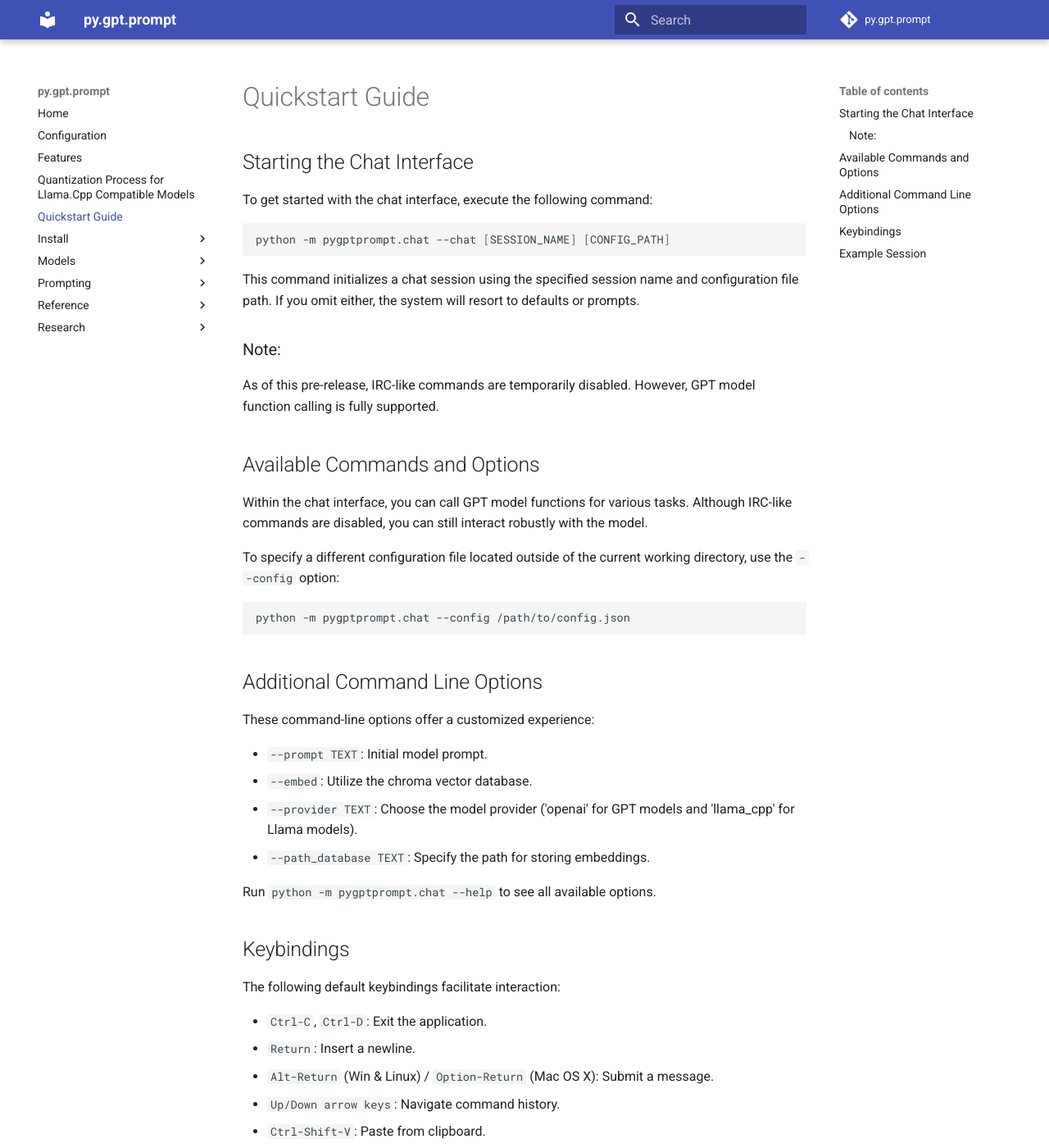
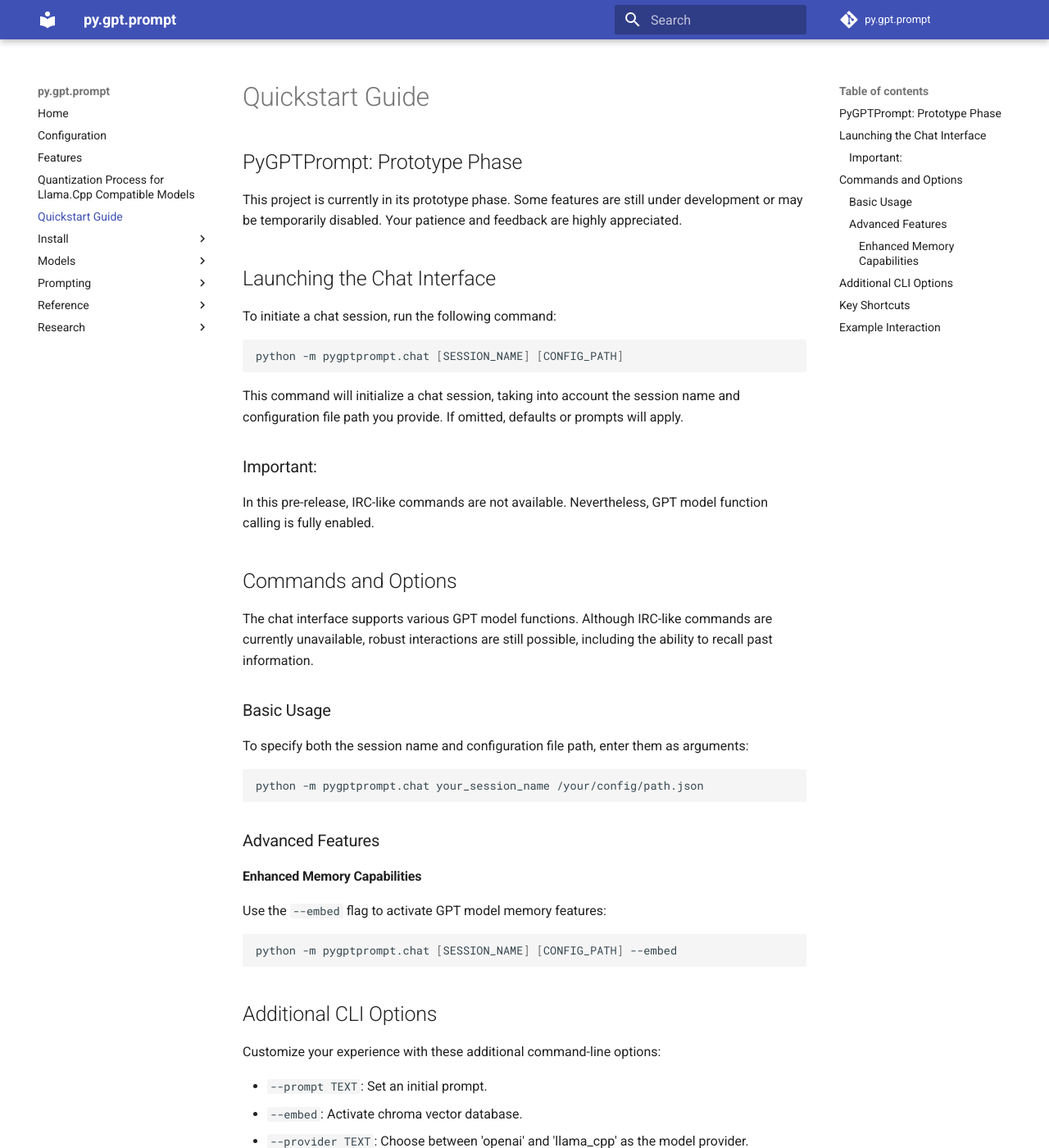
Before and after one commit to teleprint-me/py.gpt.prompt, an MkDocs documentation site: the page built from docs/quickstart.md, in a window 1280 px wide and 1400 px high. Shown: the whole window at 82% size. Built offline with MkDocs 1.6.1 and Material for MkDocs 9.7.7, drawn with Linux system fonts in a browser that asks for light colours; comment, search, counter and statistics services are not loaded; some of the changed text lies outside the part shown.

Commit message:
docs: Update Quickstart Guide
- Refine explanation of chat session initialization
- Add clarification on memory capabilities via --embed
- Introduce additional command-line options and key shortcuts

This update aims to make the Quickstart Guide more comprehensive and user-friendly.

````diff
--- a/docs/quickstart.md
+++ b/docs/quickstart.md
@@ -1,64 +1,86 @@
 # Quickstart Guide
 
-## Starting the Chat Interface
+## PyGPTPrompt: Prototype Phase
 
-To get started with the chat interface, execute the following command:
+This project is currently in its prototype phase. Some features are still under
+development or may be temporarily disabled. Your patience and feedback are
+highly appreciated.
+
+## Launching the Chat Interface
+
+To initiate a chat session, run the following command:
 
 ```sh
-python -m pygptprompt.chat --chat [SESSION_NAME] [CONFIG_PATH]
+python -m pygptprompt.chat [SESSION_NAME] [CONFIG_PATH]
 ```
 
-This command initializes a chat session using the specified session name and
-configuration file path. If you omit either, the system will resort to defaults
-or prompts.
+This command will initialize a chat session, taking into account the session
+name and configuration file path you provide. If omitted, defaults or prompts
+will apply.
 
-### Note:
+### Important:
 
-As of this pre-release, IRC-like commands are temporarily disabled. However, GPT
-model function calling is fully supported.
+In this pre-release, IRC-like commands are not available. Nevertheless, GPT
+model function calling is fully enabled.
 
-## Available Commands and Options
+## Commands and Options
 
-Within the chat interface, you can call GPT model functions for various tasks.
-Although IRC-like commands are disabled, you can still interact robustly with
-the model.
+The chat interface supports various GPT model functions. Although IRC-like
+commands are currently unavailable, robust interactions are still possible,
+including the ability to recall past information.
 
-To specify a different configuration file located outside of the current working
-directory, use the `--config` option:
+### Basic Usage
+
+To specify both the session name and configuration file path, enter them as
+arguments:
 
 ```sh
-python -m pygptprompt.chat --config /path/to/config.json
+python -m pygptprompt.chat your_session_name /your/config/path.json
 ```
 
-## Additional Command Line Options
+### Advanced Features
 
-These command-line options offer a customized experience:
+#### Enhanced Memory Capabilities
 
-- `--prompt TEXT`: Initial model prompt.
-- `--embed`: Utilize the chroma vector database.
-- `--provider TEXT`: Choose the model provider ('openai' for GPT models and
-  'llama_cpp' for Llama models).
-- `--path_database TEXT`: Specify the path for storing embeddings.
-
-Run `python -m pygptprompt.chat --help` to see all available options.
-
-## Keybindings
-
-The following default keybindings facilitate interaction:
-
-- `Ctrl-C`, `Ctrl-D`: Exit the application.
-- `Return`: Insert a newline.
-- `Alt-Return` (Win & Linux) / `Option-Return` (Mac OS X): Submit a message.
-- `Up/Down arrow keys`: Navigate command history.
-- `Ctrl-Shift-V`: Paste from clipboard.
-- `Tab`: Auto-complete for commands and arguments is in development.
-
-## Example Session
-
-Here's an example session for your reference:
+Use the `--embed` flag to activate GPT model memory features:
 
 ```sh
-(.venv) git:(main | Δ) λ python -m pygptprompt.chat --chat dev tests/config.dev.json
+python -m pygptprompt.chat [SESSION_NAME] [CONFIG_PATH] --embed
+```
+
+## Additional CLI Options
+
+Customize your experience with these additional command-line options:
+
+- `--prompt TEXT`: Set an initial prompt.
+- `--embed`: Activate chroma vector database.
+- `--provider TEXT`: Choose between 'openai' and 'llama_cpp' as the model
+  provider.
+- `--path_database TEXT`: Define the path for embedding storage.
+
+For a complete list, run:
+
+```sh
+python -m pygptprompt.chat --help
+```
+
+## Key Shortcuts
+
+Here are default key shortcuts for easier interaction:
+
+- `Ctrl-C`, `Ctrl-D`: Exit the app.
+- `Return`: Add a new line.
+- `Alt-Return` (Win & Linux) / `Option-Return` (Mac): Submit a message.
+- `Up/Down Arrows`: Navigate command history.
+- `Ctrl-Shift-V`: Paste content.
+- `Tab`: Command and argument auto-complete (under development).
+
+## Example Interaction
+
+Here's a quick example to guide you through:
+
+```sh
+(.venv) git:(main | Δ) λ python -m pygptprompt.chat your_session_name /your/config/path.json
 system
-Your name is GPT. You are a pair programming assistant. For further information, use model function calls...
+You are now chatting with GPT. For advanced capabilities, use model function calls.
 ```
````
